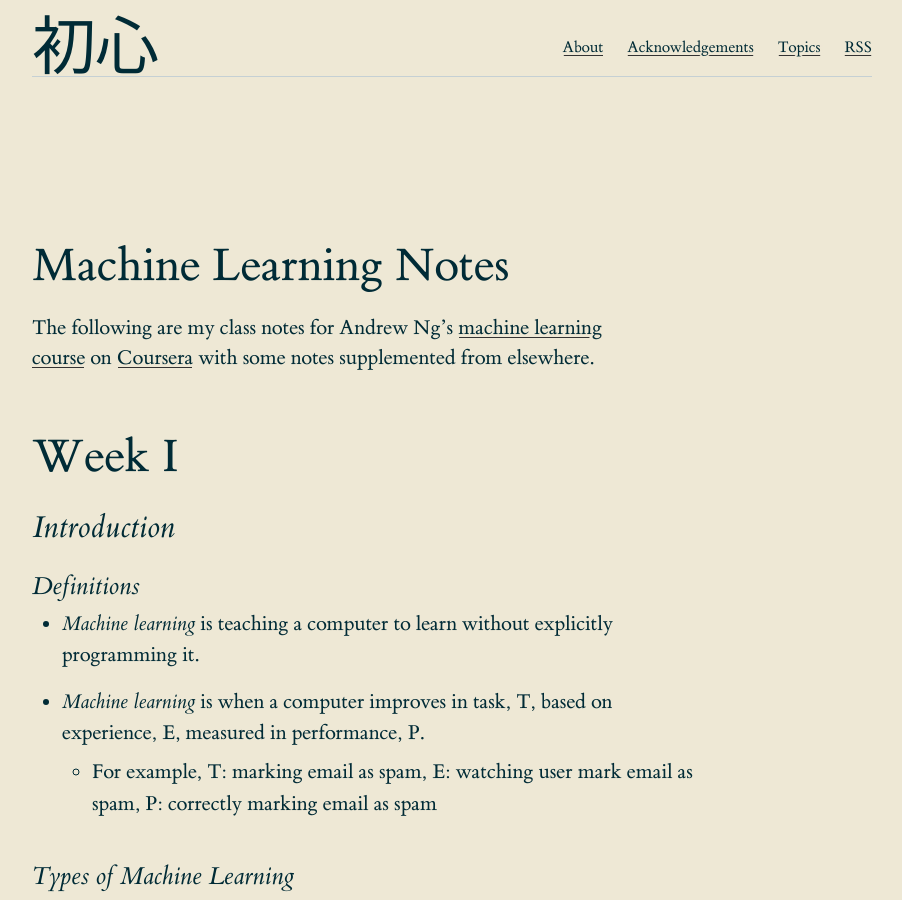
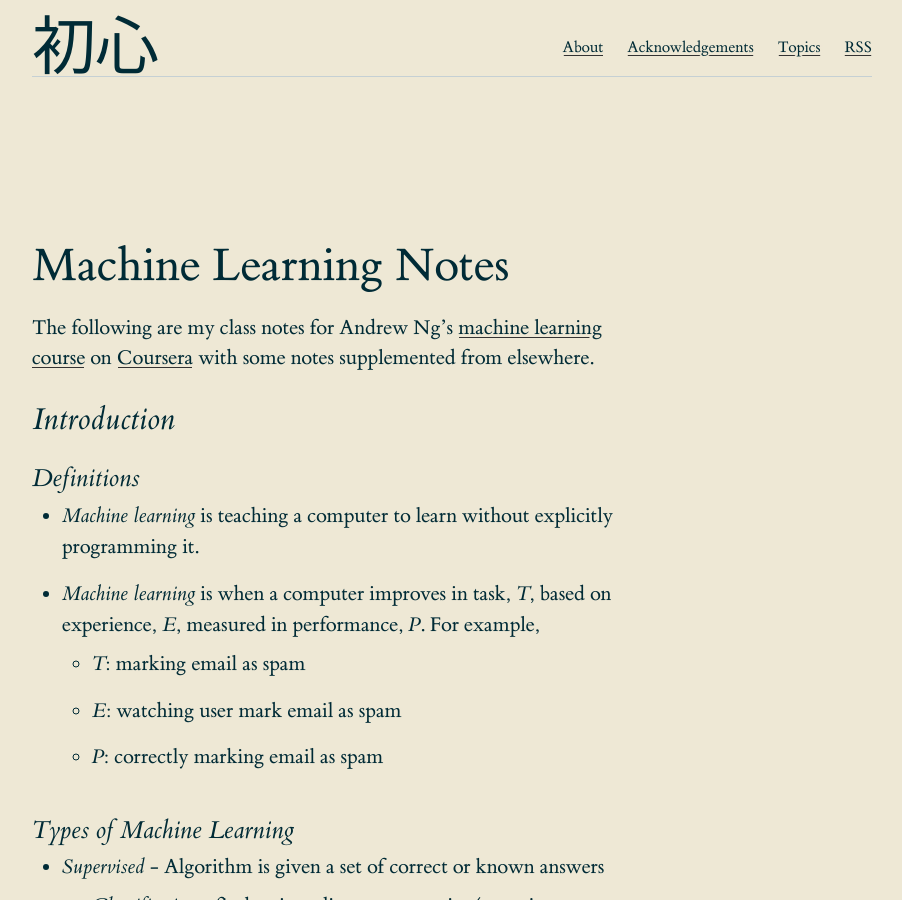
Before and after one commit to dempe/dempe.github.io, a Jekyll site: the page built from _posts/2017-11-23-machine-learning-notes.md, in a window 1280 px wide and 900 px high. Shown: the whole window, without its empty margins (128-1030 px from the left). Built offline with Jekyll 4.4.1, drawn with Linux system fonts in a browser that asks for light colours; some web fonts are replaced.

Commit message:
update formatting

```diff
--- a/_posts/2017-11-23-machine-learning-notes.md
+++ b/_posts/2017-11-23-machine-learning-notes.md
@@ -7,14 +7,14 @@ tags: machine-learning
 
 The following are my class notes for Andrew Ng's [machine learning course](https://www.coursera.org/learn/machine-learning/home/welcome) on [Coursera](https://www.coursera.org/) with some notes supplemented from elsewhere.
 
-# Week I
-
 ## Introduction
 
 ### Definitions
   - _Machine learning_ is teaching a computer to learn without explicitly programming it.
-  - _Machine learning_ is when a computer improves in task, T, based on experience, E, measured in performance, P.
-    - For example, T: marking email as spam, E: watching user mark email as spam, P: correctly marking email as spam
+  - _Machine learning_ is when a computer improves in task, _T_, based on experience, _E_, measured in performance, _P_.  For example,
+    - _T_: marking email as spam
+    - _E_: watching user mark email as spam
+    - _P_: correctly marking email as spam
 
 
 ### Types of Machine Learning
@@ -73,8 +73,6 @@ The following are my class notes for Andrew Ng's [machine learning course](https
   - GD for linear regression has no local optima; only a global minimum, and, thus, should always converge assuming the learning rate, α, is not too large.
   - This form of GD is called "batch gradient descent", since it looks at all the training examples at once.
 
-# Week II
-
 ## Multivariate Linear Regression
 
 ### Multiple Features
```
